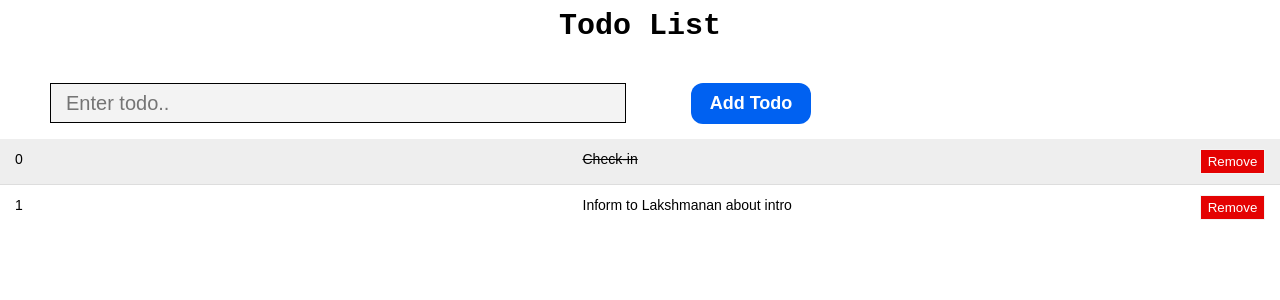
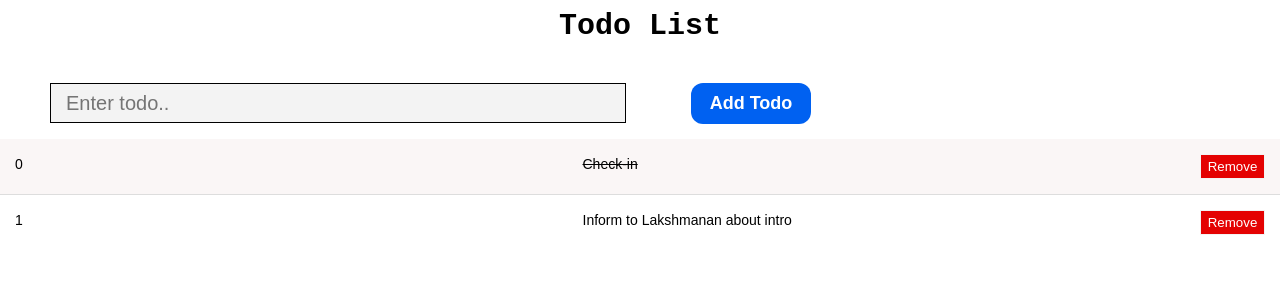
Before and after one commit to ganesh-4114/angular, an Angular app: page / in a window 1280 px wide. Shown: the top 300 px of the page. Built offline with nearby package versions, Linux system fonts and the light colour scheme.

Commit message:
css modified

```diff
--- a/src/app/components/todos/todos.component.css
+++ b/src/app/components/todos/todos.component.css
@@ -1,12 +1,14 @@
 .todo {
   display: flex;
-  padding: 10px 15px;
+  padding: 15px 15px;
+  flex-direction: row;
+  justify-content: flex-start;
   background-color: #fff;
   border-bottom: 1px solid #ddd;
 }
 
 .todo:nth-child(even) {
-  background-color: #eee;
+  background-color: rgb(250, 246, 246);
 }
 
 .todo:last-of-type {
```
